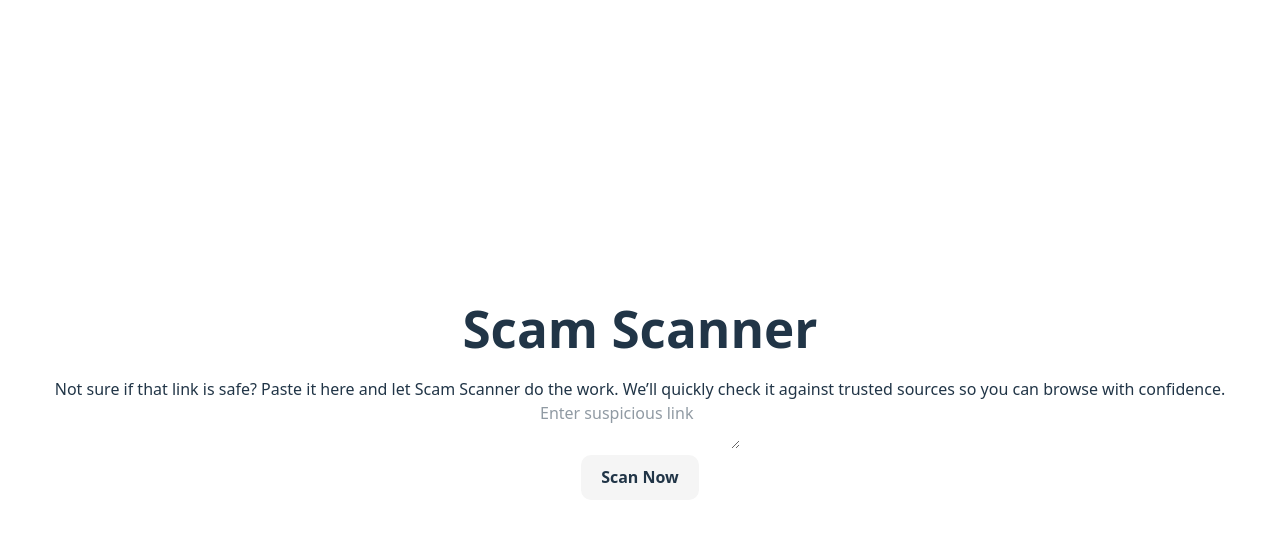
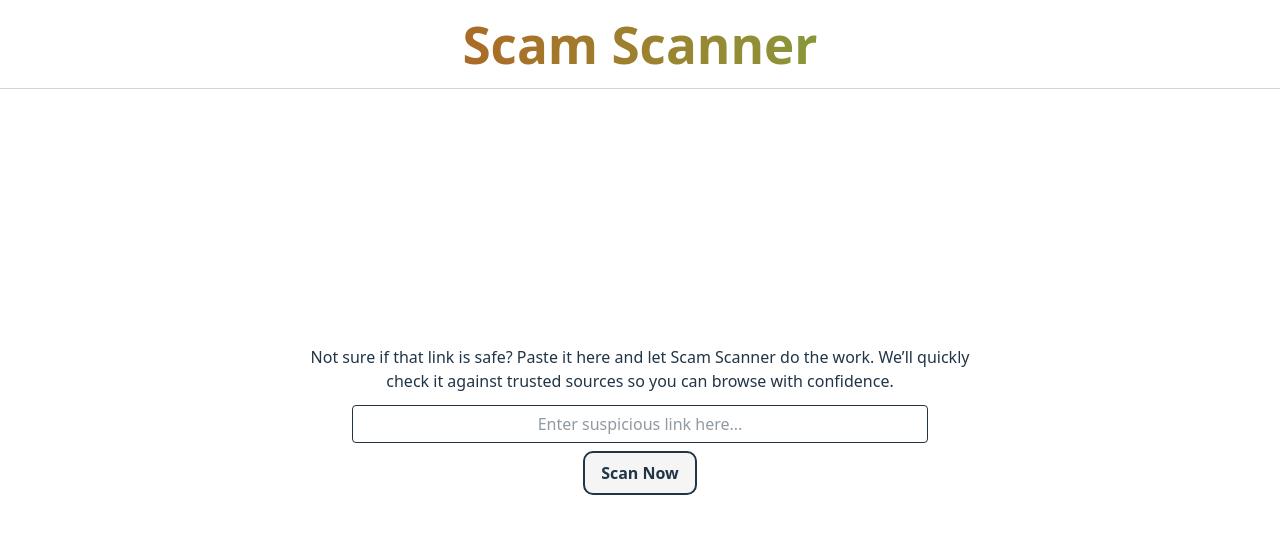
Before and after one commit to Adityapatel2120/Cyber_Risk_Scanner, a React (Vite) app in the folder cyber-risk-scanner/: page / in a window 1280 px wide. Shown: the top 534 px of the page. Built offline with nearby package versions, Linux system fonts and the light colour scheme; no server answers.

Commit message:
Feat: integrated Tailwind CSS

```diff
--- a/cyber-risk-scanner/src/App.jsx
+++ b/cyber-risk-scanner/src/App.jsx
@@ -7,12 +7,19 @@ import Scannerform from './components/Scannerform';
 function App() {
 
   return(
-    <div>
-      <h1 className="text-3xl font-bold mb-5 text-center">Scam Scanner</h1>
-      <p>Not sure if that link is safe? Paste it here and let Scam Scanner do the work. We’ll quickly check it against trusted sources so you can browse with confidence.
+    <div className='flex flex-col items-center p-4'>
+      <header className="fixed top-0 left-0 right-0 z-50  backdrop-blur-sm border-b border-gray-300">
+        <h1 className="text-3xl font-bold text-center py-4
+                 bg-gradient-to-r from-red-700 to-green-500 bg-clip-text text-transparent">
+        Scam Scanner
+        </h1>
+      </header>
 
-      </p>
+      <p className='w-full mt-10 max-w-2xl text-center'>Not sure if that link is safe? Paste it here and let Scam Scanner do the work. We’ll quickly check it against trusted sources so you can browse with confidence.</p>
+
+      <div  className='mt-1 w-full max-w-xl'>
       <Scannerform/>
+      </div>
     </div>
   );
 }
--- a/cyber-risk-scanner/src/components/Scannerform.jsx
+++ b/cyber-risk-scanner/src/components/Scannerform.jsx
@@ -7,7 +7,6 @@ export default function Scannerform(){
     const [loading, setLoading] = useState(false);
     const [result, setResult] = useState(null);
     const [error, setError] = useState(null);
-
 
     // function to handle the scanning of url
     async function handlescan() {
@@ -31,27 +30,31 @@ export default function Scannerform(){
         }
     }
     return(
-        <div>
-            <textarea
-            placeholder="Enter suspicious link"
+        <div className="flex flex-col items-center w-full">
+            <input className="border p-1.5 mt-2  rounded w-full h-auto text-center"
+            placeholder="Enter suspicious link here..."
             value={url}
-            onChange={(e)=> setUrl(e.target.value)}
+            onChange={(e)=> setUrl(e.target.value)
+            }
             onKeyDown={(e)=> {
                 if(e.key === "Enter" && !e.shiftKey){
                     e.preventDefault();
                     handlescan();
-            }}
+                }}
             }>
-            </textarea><br></br>
+            </input>
 
-            <button onClick={handlescan}
+            <p>{error && <p className="text-red-600">{error}</p>}</p>
+
+            <button className="rounded-[10px] transition-colors duration-200 border border-solid border-2  border-white-200 hover:border-green-600 bg-1a1a1a  text-base font-semibold mt-2 py-2 px-4 cursor-pointer "
+            onClick={handlescan}
             disabled={loading || !url.trim()}>
 
             {loading ? "Scanning..." : "Scan Now"}</button>
 
             {
                 result && (
-                    <div>
+                    <div className="relative mt-2 bottom-0 left-0 w-full p-5  border-t shadow-lg max-h-1/2 overflow-y-auto">
                         <Result data={result}/>
                     </div>
                 )
--- a/cyber-risk-scanner/src/index.css
+++ b/cyber-risk-scanner/src/index.css
@@ -35,20 +35,6 @@ h1 {
   line-height: 1.1;
 }
 
-button {
-  border-radius: 10px;
-  border: 1px solid transparent;
-  padding: 0.6rem 1.2rem;
-  font-size: 1em;
-  font-weight: 600;
-  font-family: inherit;
-  background-color: #1a1a1a;
-  cursor: pointer;
-  transition: border-color 0.25s;
-}
-button:hover {
-  border-color: black;
-}
 button:focus,
 button:focus-visible {
   outline: 4px auto -webkit-focus-ring-color;
```
